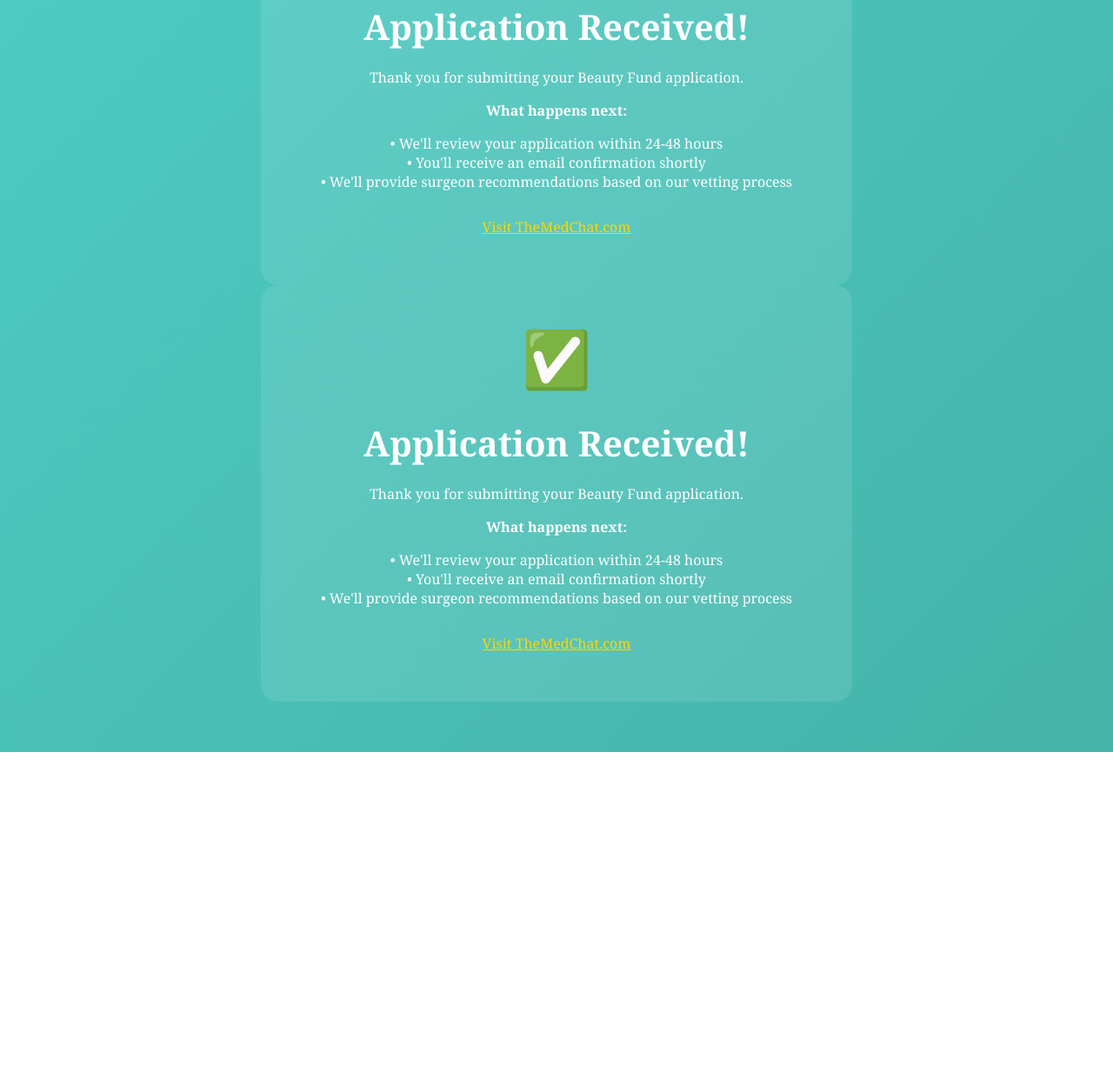
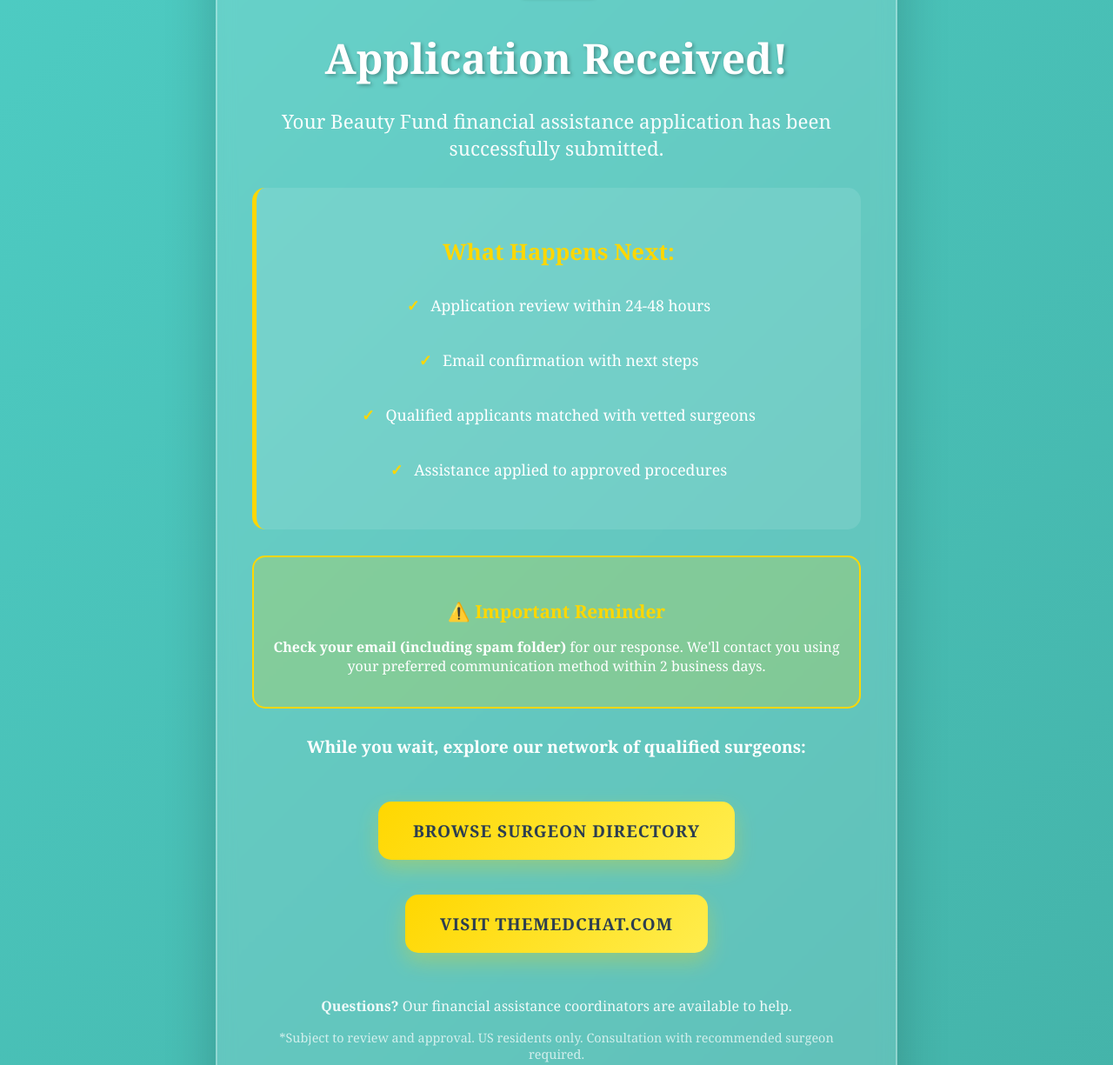
Before and after one commit to AIFirstContact/Beauty-Fund, a plain HTML site: page success.html in a window 1280 px wide. Shown: the part 209-1434 px from the top of the page at 87% size. Before the commit the page ends 1074 px from the top, so only its background shows below. Drawn offline with Linux system fonts and the light colour scheme.

Commit message:
success.html

```diff
--- a/success.html
+++ b/success.html
@@ -1,19 +1,14 @@
 <!DOCTYPE html>
-<html lang="en">
-<head>
-    <meta charset="UTF-8">
-    <meta name="viewport" content="width=device-width, initial-scale=1.0">
-    <title>Application Received - Beauty Fund</title><!DOCTYPE html>
 <html lang="en">
 <head>
     <meta charset="UTF-8">
     <meta name="viewport" content="width=device-width, initial-scale=1.0">
     <title>Application Received - Beauty Fund</title>
 
-    <!-- ADD THE TABOOLA PIXEL HERE, RIGHT AFTER THE TITLE -->
+    <!-- TABOOLA PIXEL -->
     <script type='text/javascript'>
       window._tfa = window._tfa || [];
-      window._tfa.push({notify: 'event',name: 'lead_submit' , id: 1894277});
+      window._tfa.push({notify: 'event', name: 'lead_submit', id: 1894277});
       !function (t, f, a, x) {
              if (!document.getElementById(x)) {
                 t.async = 1;t.src = a;t.id=x;f.parentNode.insertBefore(t, f);
@@ -23,50 +18,241 @@
       '//cdn.taboola.com/libtrc/unip/1894277/tfa.js',
       'tb_tfa_script');
     </script>
-    <!-- END OF TABOOLA PIXEL -->
+
+    <!-- REVCONTENT CONVERSION PIXEL -->
+    <img src="//trends.revcontent.com/conv.php?t=aF0wIdmhlLSlZyBe%2Bh5mmZ35LiQbtM3TcH4EpjRTKkiCE9inWCS8kb5iFxdUceDF" style="display:none;" alt="" />
+
+    <!-- ADDITIONAL REVCONTENT TRACKING (IF NEEDED) -->
+    <script type="text/javascript">
+    console.log('RevContent conversion pixel fired');
+    </script>
+
+    <!-- OUTBRAIN PIXEL (ADD WHEN NEEDED) -->
+    <!--
+    <script type="text/javascript">
+    !function(_window, _document) {
+        var OB_ADV_ID = 'YOUR_OUTBRAIN_ID_HERE';
+        if (_window.obApi) {
+            var toArray = function(object) {
+                return Object.prototype.toString.call(object) === '[object Array]' ? object : [object];
+            };
+            _window.obApi.marketerId = toArray(_window.obApi.marketerId).concat(toArray(OB_ADV_ID));
+            return;
+        }
+        var api = _window.obApi = function() {
+            api.dispatch ? api.dispatch.apply(api, arguments) : api.queue.push(arguments);
+        };
+        api.version = '1.1';
+        api.loaded = true;
+        api.marketerId = OB_ADV_ID;
+        api.queue = [];
+        var tag = _document.createElement('script');
+        tag.async = true;
+        tag.src = '//amplify.outbrain.com/cp/obtp.js';
+        tag.type = 'text/javascript';
+        var script = _document.getElementsByTagName('script')[0];
+        script.parentNode.insertBefore(tag, script);
+    }(window, document);
+    obApi('track', 'Lead');
+    </script>
+    -->
+
+    <!-- GOOGLE ANALYTICS (OPTIONAL) -->
+    <!--
+    <script async src="https://www.googletagmanager.com/gtag/js?id=GA_MEASUREMENT_ID"></script>
+    <script>
+      window.dataLayer = window.dataLayer || [];
+      function gtag(){dataLayer.push(arguments);}
+      gtag('js', new Date());
+      gtag('config', 'GA_MEASUREMENT_ID');
+      gtag('event', 'conversion', {
+          'send_to': 'GA_MEASUREMENT_ID/CONVERSION_LABEL'
+      });
+    </script>
+    -->
 
     <style>
-        body { font-family: Georgia, serif; background: linear-gradient(135deg, #4ecdc4, #44b3a9); color: white; text-align: center; padding: 50px 20px; }
-        .container { max-width: 600px; margin: 0 auto; background: rgba(255,255,255,0.1); padding: 40px; border-radius: 20px; }
-        h1 { font-size: 2.5rem; margin-bottom: 20px; }
-        .checkmark { font-size: 4rem; color: #ffd700; margin-bottom: 20px; }
-    </style>
-</head>
-<body>
-    <!-- rest of your success page stays the same -->
-    <div class="container">
-        <div class="checkmark">✅</div>
-        <h1>Application Received!</h1>
-        <p>Thank you for submitting your Beauty Fund application.</p>
-        <p><strong>What happens next:</strong></p>
-        <p>• We'll review your application within 24-48 hours<br>
-        • You'll receive an email confirmation shortly<br>
-        • We'll provide surgeon recommendations based on our vetting process</p>
-        <p style="margin-top: 30px;">
-            <a href="https://themedchat.com" style="color: #ffd700; text-decoration: underline;">Visit TheMedChat.com</a>
-        </p>
-    </div>
-</body>
-</html>
-    <style>
-        body { font-family: Georgia, serif; background: linear-gradient(135deg, #4ecdc4, #44b3a9); color: white; text-align: center; padding: 50px 20px; }
-        .container { max-width: 600px; margin: 0 auto; background: rgba(255,255,255,0.1); padding: 40px; border-radius: 20px; }
-        h1 { font-size: 2.5rem; margin-bottom: 20px; }
-        .checkmark { font-size: 4rem; color: #ffd700; margin-bottom: 20px; }
+        body {
+            font-family: 'Georgia', serif;
+            background: linear-gradient(135deg, #4ecdc4, #44b3a9);
+            color: white;
+            text-align: center;
+            padding: 50px 20px;
+            margin: 0;
+            min-height: 100vh;
+            display: flex;
+            align-items: center;
+            justify-content: center;
+        }
+
+        .container {
+            max-width: 700px;
+            margin: 0 auto;
+            background: rgba(255,255,255,0.15);
+            padding: 50px 40px;
+            border-radius: 25px;
+            box-shadow: 0 20px 60px rgba(0,0,0,0.2);
+            backdrop-filter: blur(10px);
+            border: 2px solid rgba(255,255,255,0.3);
+        }
+
+        .checkmark {
+            font-size: 5rem;
+            color: #ffd700;
+            margin-bottom: 25px;
+            text-shadow: 2px 2px 4px rgba(0,0,0,0.3);
+            animation: bounce 1s ease-in-out;
+        }
+
+        @keyframes bounce {
+            0%, 20%, 50%, 80%, 100% { transform: translateY(0); }
+            40% { transform: translateY(-10px); }
+            60% { transform: translateY(-5px); }
+        }
+
+        h1 {
+            font-size: 3rem;
+            margin-bottom: 25px;
+            text-shadow: 2px 2px 4px rgba(0,0,0,0.3);
+        }
+
+        .subtitle {
+            font-size: 1.4rem;
+            margin-bottom: 30px;
+            opacity: 0.95;
+        }
+
+        .next-steps {
+            background: rgba(255,255,255,0.1);
+            border-radius: 15px;
+            padding: 30px;
+            margin: 30px 0;
+            border-left: 5px solid #ffd700;
+        }
+
+        .next-steps h3 {
+            color: #ffd700;
+            margin-bottom: 20px;
+            font-size: 1.6rem;
+        }
+
+        .step {
+            margin: 15px 0;
+            padding: 10px 0;
+            font-size: 1.1rem;
+            line-height: 1.6;
+        }
+
+        .step::before {
+            content: "✓ ";
+            color: #ffd700;
+            font-weight: bold;
+            margin-right: 8px;
+        }
+
+        .important-note {
+            background: rgba(255, 215, 0, 0.2);
+            border: 2px solid #ffd700;
+            border-radius: 15px;
+            padding: 20px;
+            margin: 30px 0;
+        }
+
+        .important-note h4 {
+            color: #ffd700;
+            margin-bottom: 10px;
+            font-size: 1.3rem;
+        }
+
+        .cta-button {
+            display: inline-block;
+            background: linear-gradient(135deg, #ffd700, #ffed4e);
+            color: #2c3e50;
+            padding: 20px 40px;
+            border-radius: 15px;
+            text-decoration: none;
+            font-weight: bold;
+            font-size: 1.2rem;
+            margin: 20px 10px;
+            transition: all 0.3s ease;
+            text-transform: uppercase;
+            letter-spacing: 1px;
+            box-shadow: 0 10px 25px rgba(255, 215, 0, 0.3);
+        }
+
+        .cta-button:hover {
+            transform: translateY(-3px);
+            box-shadow: 0 15px 35px rgba(255, 215, 0, 0.4);
+            color: #2c3e50;
+            text-decoration: none;
+        }
+
+        .contact-info {
+            margin-top: 30px;
+            font-size: 1rem;
+            opacity: 0.9;
+        }
+
+        @media (max-width: 768px) {
+            .container {
+                padding: 30px 20px;
+                margin: 20px;
+            }
+
+            h1 {
+                font-size: 2.2rem;
+            }
+
+            .checkmark {
+                font-size: 4rem;
+            }
+
+            .cta-button {
+                display: block;
+                margin: 15px 0;
+                padding: 15px 30px;
+            }
+        }
     </style>
 </head>
 <body>
     <div class="container">
         <div class="checkmark">✅</div>
         <h1>Application Received!</h1>
-        <p>Thank you for submitting your Beauty Fund application.</p>
-        <p><strong>What happens next:</strong></p>
-        <p>• We'll review your application within 24-48 hours<br>
-        • You'll receive an email confirmation shortly<br>
-        • We'll provide surgeon recommendations based on our vetting process</p>
-        <p style="margin-top: 30px;">
-            <a href="https://themedchat.com" style="color: #ffd700; text-decoration: underline;">Visit TheMedChat.com</a>
+        <p class="subtitle">Your Beauty Fund financial assistance application has been successfully submitted.</p>
+
+        <div class="next-steps">
+            <h3>What Happens Next:</h3>
+            <div class="step">Application review within 24-48 hours</div>
+            <div class="step">Email confirmation with next steps</div>
+            <div class="step">Qualified applicants matched with vetted surgeons</div>
+            <div class="step">Assistance applied to approved procedures</div>
+        </div>
+
+        <div class="important-note">
+            <h4>⚠️ Important Reminder</h4>
+            <p><strong>Check your email (including spam folder)</strong> for our response. We'll contact you using your preferred communication method within 2 business days.</p>
+        </div>
+
+        <p style="margin: 30px 0; font-size: 1.2rem;">
+            <strong>While you wait, explore our network of qualified surgeons:</strong>
         </p>
+
+        <a href="https://themedchat.com/directory/" class="cta-button">Browse Surgeon Directory</a>
+        <a href="https://themedchat.com" class="cta-button">Visit TheMedChat.com</a>
+
+        <div class="contact-info">
+            <p><strong>Questions?</strong> Our financial assistance coordinators are available to help.</p>
+            <p style="margin-top: 10px; font-size: 0.9rem; opacity: 0.8;">
+                *Subject to review and approval. US residents only. Consultation with recommended surgeon required.
+            </p>
+        </div>
     </div>
+
+    <!-- Conversion Tracking Debug (Remove in production) -->
+    <script>
+    console.log('Success page loaded - conversion tracking should fire');
+    console.log('Taboola pixel should have fired for lead_submit event');
+    </script>
 </body>
 </html>
```
